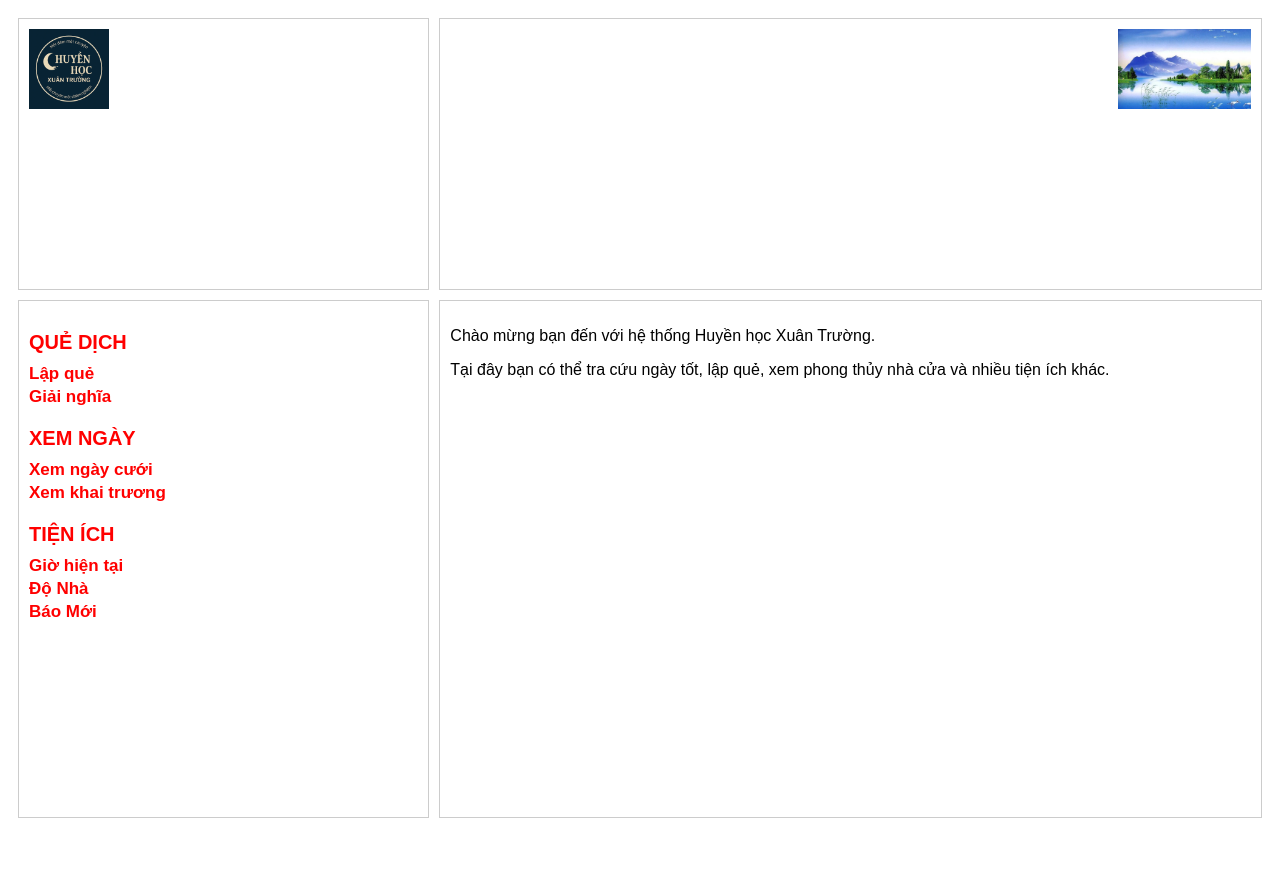
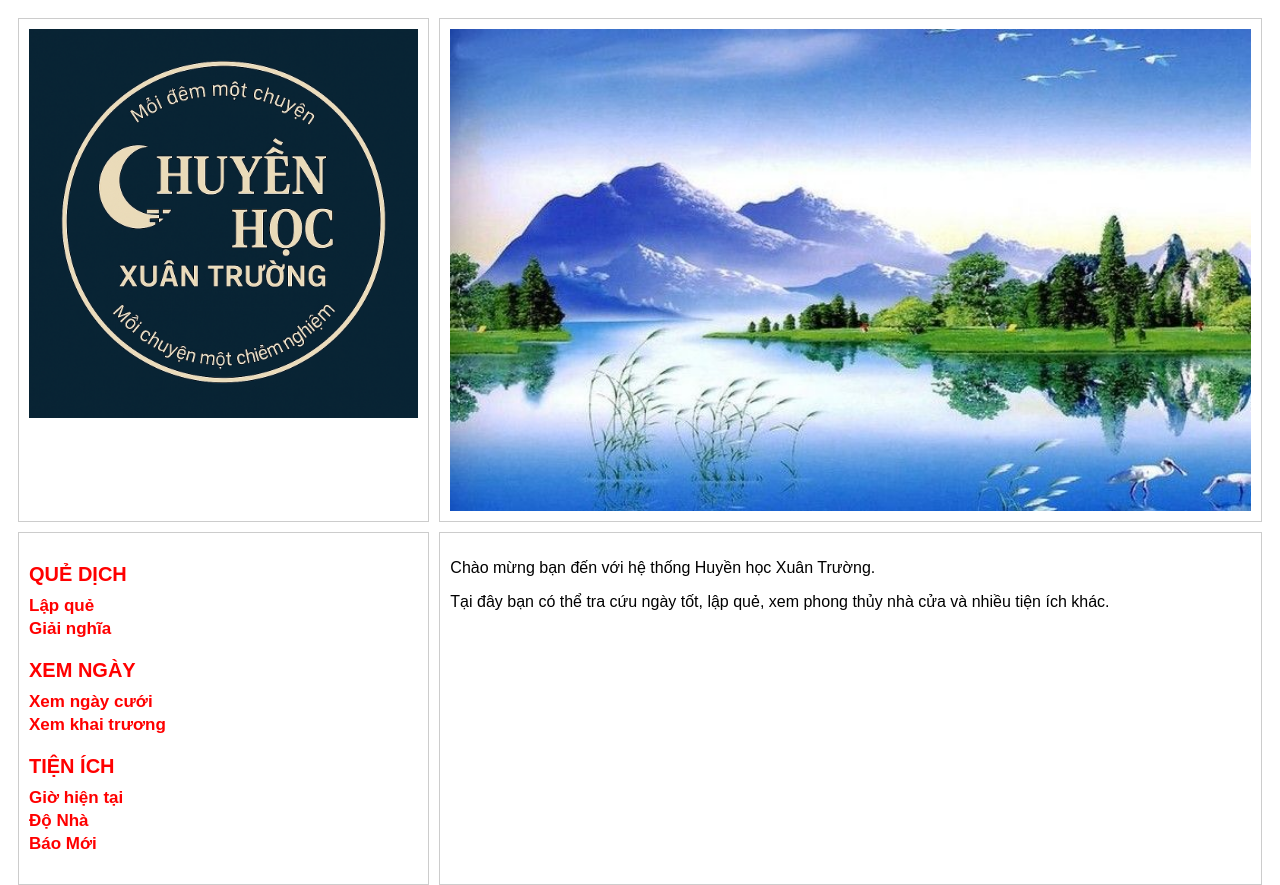
Before and after one commit to huyenhocvt/huyen_hoc_xuan_truong, a Flask app: page / in a window 1280 px wide. Before the commit the page ends 818 px from the top, so only its background shows below. Run offline with Flask 3, Linux system fonts and the light colour scheme.

Commit message:
Hiển thị logo và hình ô 2 full chiều rộng

```diff
--- a/templates/index.html
+++ b/templates/index.html
@@ -27,7 +27,6 @@
         .cell-image {
             grid-column: 2;
             grid-row: 1;
-            text-align: right;
         }
 
         .cell-roiter {
@@ -65,6 +64,12 @@
         .roiter-group a:hover {
             text-decoration: underline;
         }
+
+        .full-width-img {
+            width: 100%;
+            height: auto;
+            display: block;
+        }
     </style>
 </head>
 <body>
@@ -72,12 +77,12 @@
 
         <!-- Ô 1: Logo -->
         <div class="cell cell-logo">
-            <img src="/static/images/logo.png" alt="Logo" style="height: 80px;">
+            <img src="/static/images/logo.png" alt="Logo" class="full-width-img">
         </div>
 
         <!-- Ô 2: Hình ảnh -->
         <div class="cell cell-image">
-            <img src="/static/images/hinh_o_2.png" alt="Hình ô 2" style="height: 80px;">
+            <img src="/static/images/hinh_o_2.png" alt="Hình ô 2" class="full-width-img">
         </div>
 
         <!-- Ô 3: Nhóm roiter -->
```
